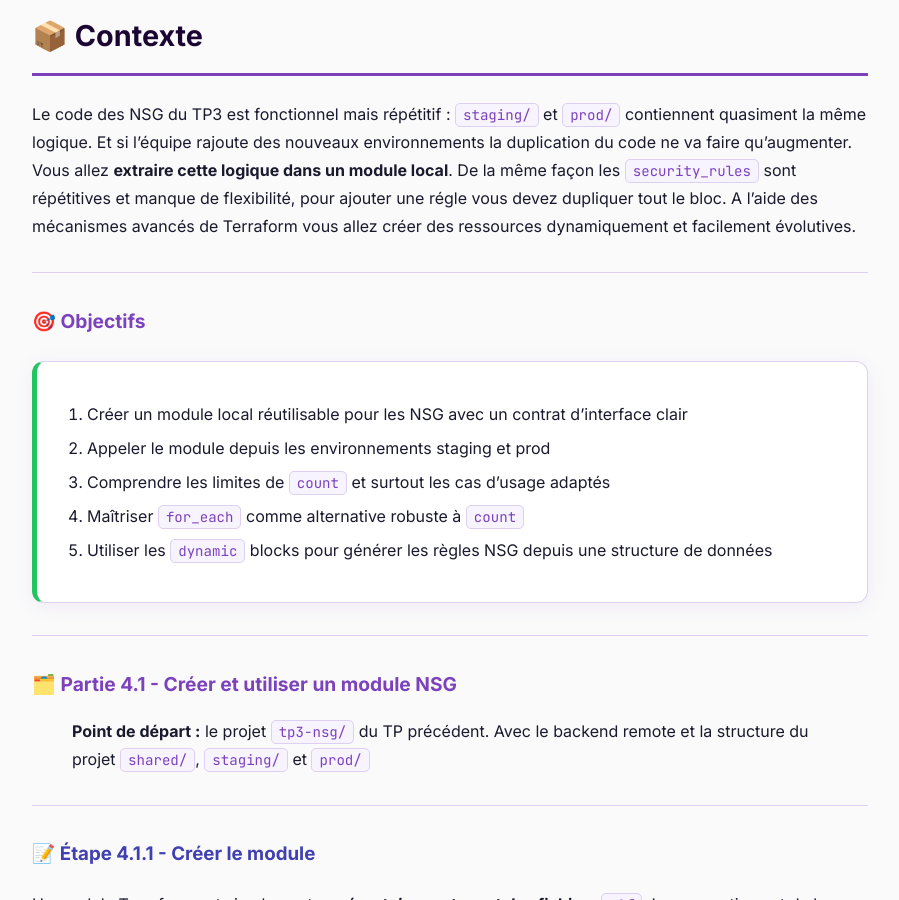
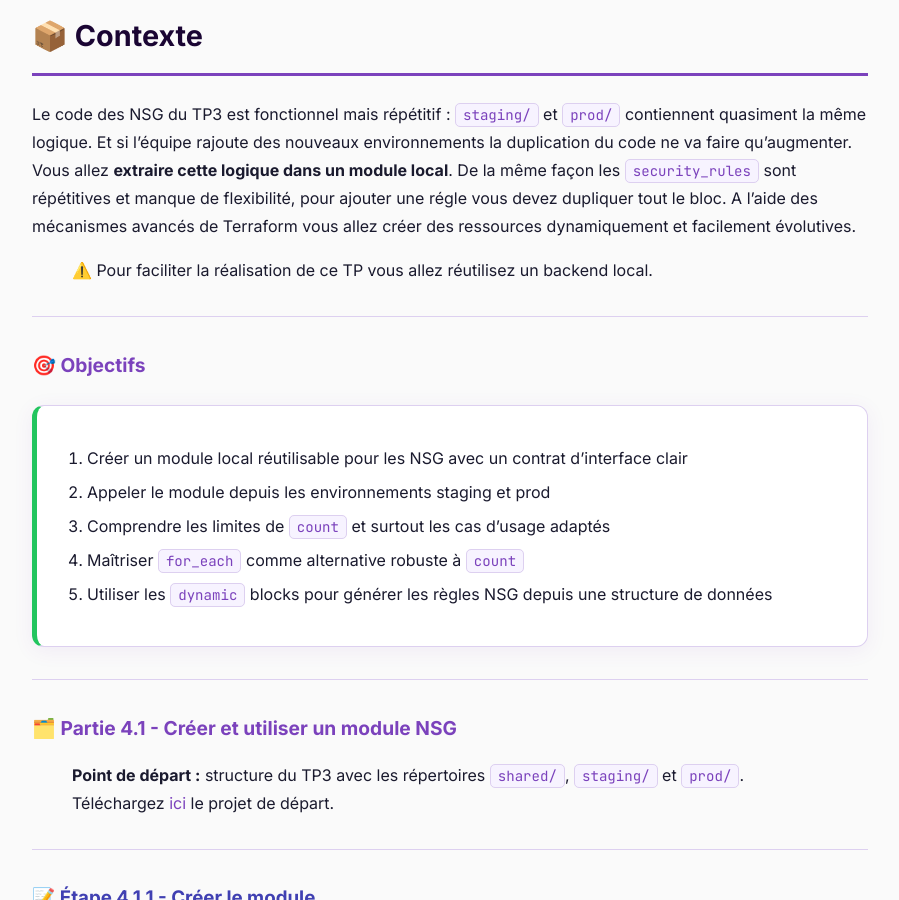
Before and after one commit to jviallon63/Hesias-TF5, a Jekyll site: the page built from tp/4-logiques-avancees.md, in a window 1280 px wide and 900 px high, scrolled down 202 px. Shown: the whole window, without its empty margins (190-1089 px from the left). Built offline with Jekyll 4.4.1, drawn with Linux system fonts in a browser that asks for light colours.

Commit message:
Review TP2

```diff
--- a/tp/4-logiques-avancees.md
+++ b/tp/4-logiques-avancees.md
@@ -6,6 +6,8 @@ title: "TP 4 - Modules et logiques avancées"
 # 📦 Contexte
 
 Le code des NSG du TP3 est fonctionnel mais répétitif : `staging/` et `prod/` contiennent quasiment la même logique. Et si l'équipe rajoute des nouveaux environnements la duplication du code ne va faire qu'augmenter. Vous allez **extraire cette logique dans un module local**. De la même façon les `security_rules` sont répétitives et manque de flexibilité, pour ajouter une régle vous devez dupliquer tout le bloc. A l'aide des mécanismes avancés de Terraform vous allez créer des ressources dynamiquement et facilement évolutives.
+
+> ⚠️ Pour faciliter la réalisation de ce TP vous allez réutilisez un backend local.
 
 ---
 
@@ -25,7 +27,7 @@ Le code des NSG du TP3 est fonctionnel mais répétitif : `staging/` et `prod/`
 
 ## 🗂️ Partie 4.1 - Créer et utiliser un module NSG
 
-> **Point de départ :** le projet `tp3-nsg/` du TP précédent. Avec le backend remote et la structure du projet `shared/`, `staging/` et `prod/`
+> **Point de départ :** structure du TP3 avec les répertoires `shared/`, `staging/` et `prod/`. Téléchargez [ici](tp4-init.zip) le projet de départ.
 
 ---
 
```
Also changed, not shown: 9 other files.
